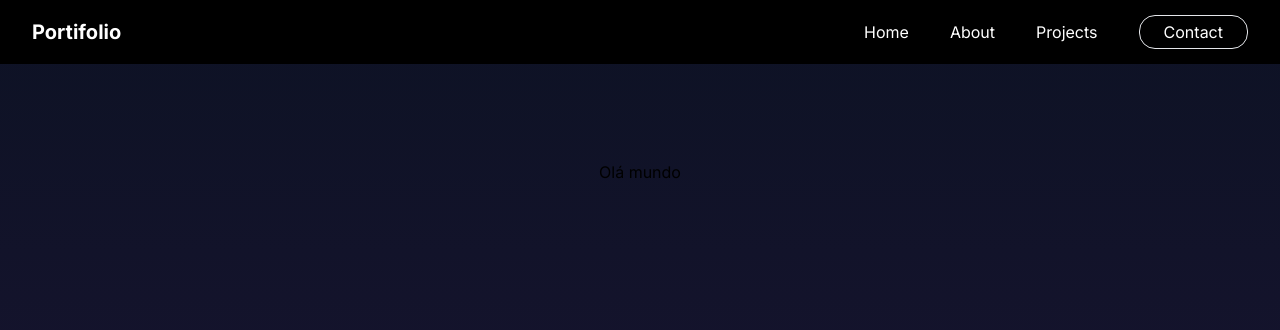
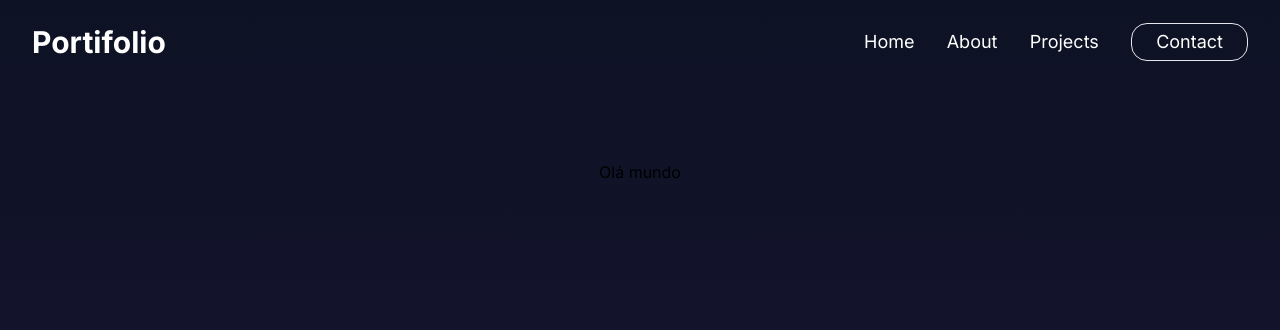
Before and after one commit to DevSamuelBrito/Portifolio-2.0, a Next.js app: page / in a window 1280 px wide. Shown: the top 330 px of the page. Built offline with nearby package versions, Linux system fonts and the light colour scheme.

Commit message:
arrumando a navbar

```diff
--- a/app/_components/NavBar.tsx
+++ b/app/_components/NavBar.tsx
@@ -22,28 +22,28 @@ const Navbar = () => {
   };
   //retornando toda a rederização da NavBar
   return (
-    <header className="bg-black w-full h-16 flex justify-center items-center">
-      <section className=" px-8 w-full max-w-screen-xl flex justify-between">
+    <header className="bg-transparent w-full h-16 flex justify-center items-center">
+      <section className=" px-8 mt-5 w-full max-w-screen-xl flex justify-between">
         <nav className="flex items-center justify-center">
           <Link href="/">
-            <h1 className="text-white text-xl font-bold">Portifolio</h1>
+            <h1 className="text-white text-3xl font-bold">Portifolio</h1>
           </Link>
         </nav>
         <div className="hidden md:flex items-center justify-between w-96">
           <Link
-            className="text-white hover:text-gray-400 hover:scale-110 transition duration-300 ease-in-out"
+            className="text-white hover:text-gray-400  text-lg  hover:scale-110 transition duration-300 ease-in-out"
             href="/"
           >
             Home
           </Link>
           <Link
-            className="text-white hover:text-gray-400 hover:scale-110 transition duration-300 ease-in-out"
+            className="text-white hover:text-gray-400  text-lg hover:scale-110 transition duration-300 ease-in-out"
             href="/"
           >
             About
           </Link>
           <Link
-            className="text-white hover:text-gray-400 hover:scale-110 transition duration-300 ease-in-out"
+            className="text-white hover:text-gray-400  text-lg hover:scale-110 transition duration-300 ease-in-out"
             href="/"
           >
             Projects
@@ -56,7 +56,7 @@ const Navbar = () => {
               onClick={() => {
                 console.log("Console");
               }}
-              className="border text-white cursor-pointer rounded-2xl bg-transparent px-6 py-1 hover:bg-white hover:text-black hover:font-bold hover:scale-110 transition duration-300 ease-in-out"
+              className="border text-white cursor-pointer text-lg rounded-2xl bg-transparent px-6 py-1 hover:bg-white hover:text-black hover:font-bold hover:scale-110 transition duration-300 ease-in-out"
             >
               Contact
             </button>
@@ -75,7 +75,7 @@ const Navbar = () => {
           </button>
         </div>
         {isOpen && (
-          <div className="md:hidden absolute top-14 left-0 w-full z-20 bg-slate-900">
+          <div className="md:hidden absolute top-14 left-0 w-full z-20 bg-gray-900">
             <ul className="flex flex-col items-center space-y-4 mt-4">
               <li>
                 <Link href="/" className="text-white hover:text-blue-400">
@@ -90,11 +90,10 @@ const Navbar = () => {
               <li>
                 <Link
                   href="https://www.linkedin.com/in/samuel-fava-de-brito/"
+                  className="text-white hover:text-blue-400"
                   target="_blank"
                 >
-                  <button className="text-white bg-red-500 font-bold rounded-full px-4 py-2">
-                    Contact
-                  </button>
+                  Contact
                 </Link>
               </li>
               <li>
--- a/app/globals.css
+++ b/app/globals.css
@@ -1,7 +1,6 @@
 @tailwind base;
 @tailwind components;
 @tailwind utilities;
-
 
 body {
   margin: 0;
--- a/tailwind.config.ts
+++ b/tailwind.config.ts
@@ -9,8 +9,11 @@ const config: Config = {
   theme: {
     extend: {
       boxShadow: {
-        'custom-color': '0px 0px 20px rgba(0, 0, 255, 0.75)',
+        "custom-color": "0px 0px 20px rgba(0, 0, 255, 0.75)",
       },
+      backgroundImage:{
+        'custom-gradient': 'linear-gradient(to bottom, #0d1224, #1d1537)',
+      }
     },
   },
   plugins: [],
```
